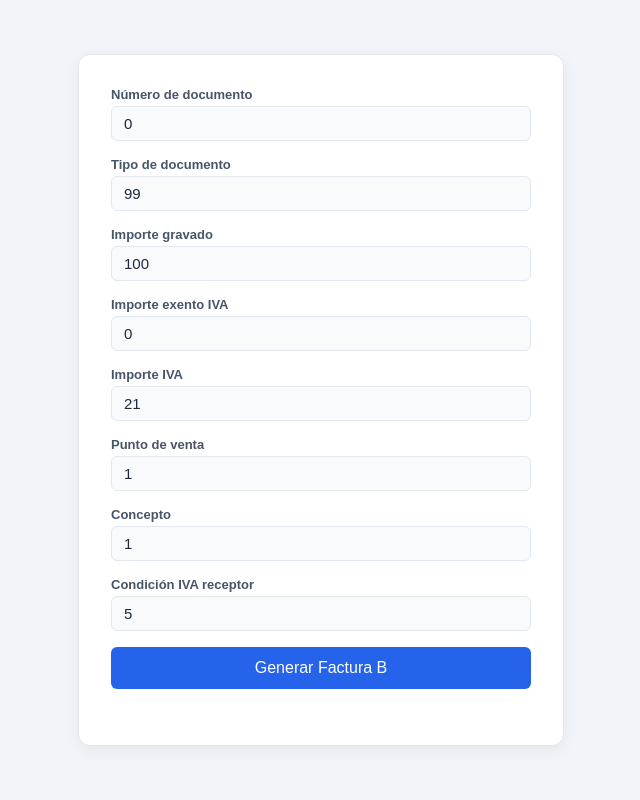
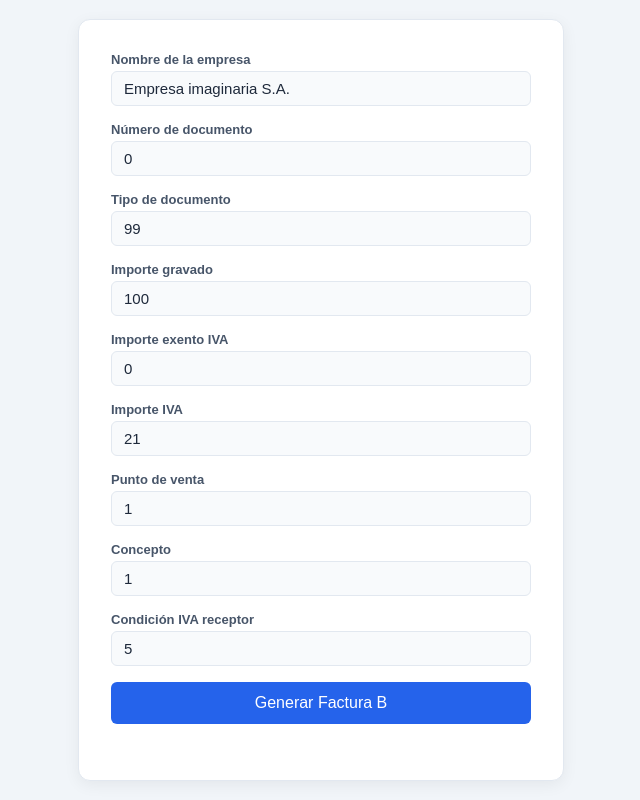
Before and after one commit to AfipSDK/afip-sdk-billing-example-js, a website: page public/index.html in a window 1280 px wide. Shown: the whole page, without its empty margins (319-959 px from the left). Drawn offline with Linux system fonts and the light colour scheme.

Commit message:
Code improvements

```diff
--- a/public/index.html
+++ b/public/index.html
@@ -9,6 +9,10 @@
 	</head>
 	<body>
 		<form id="bill-form">
+			<div>
+				<label for="nombre-empresa">Nombre de la empresa</label>
+				<input id="nombre-empresa" name="nombre_empresa" type="text" value="Empresa imaginaria S.A." readonly />
+			</div>
 			<div>
 				<label for="numero-de-documento">Número de documento</label>
 				<input id="numero-de-documento" name="numero_de_documento" type="number" value="0" readonly />
--- a/server.js
+++ b/server.js
@@ -252,7 +252,7 @@ function getParsedData(data) {
 }
 
 try {
-	await fastify.listen({ port: Number(process.env.PORT) || 3000 });
+	await fastify.listen({ port: 4719 });
 } catch (err) {
 	fastify.log.error(err);
 	process.exit(1);
```
Also changed, not shown: README.md.
